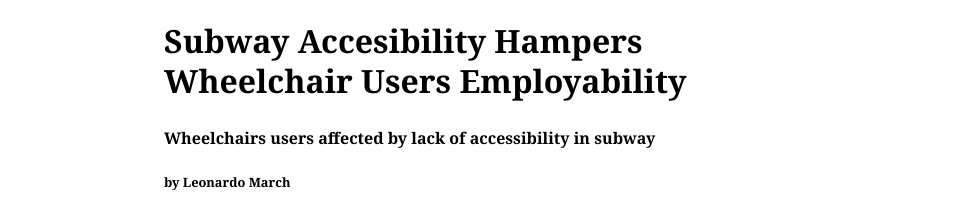
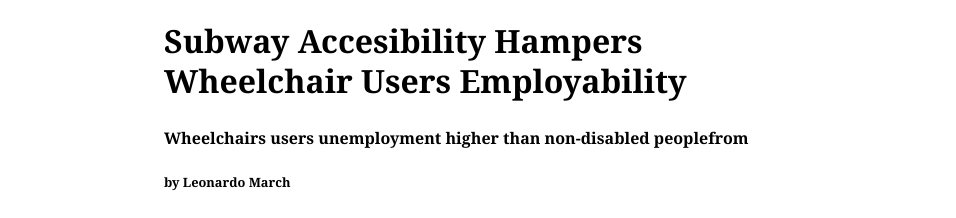
Before and after one commit to leonardomarch/leonardomarch.github.io, a plain HTML site: page index.html in a window 1280 px wide. Shown: the part 986-1204 px from the top of the page, without its empty margins (160-1116 px from the left). Drawn offline with Linux system fonts and the light colour scheme.

Commit message:
Update index.html

```diff
--- a/index.html
+++ b/index.html
@@ -19,7 +19,7 @@
 
 <div class="layout">
   <h1>Subway Accesibility Hampers Wheelchair Users Employability</h1>
-  <h5>Wheelchairs users affected by lack of accessibility in subway</h5>
+  <h5>Wheelchairs users unemployment higher than non-disabled peoplefrom </h5>
   <h6>by Leonardo March</h6>
 
 <div id="one"><img src="icon3.png" alt=""><caption>Thousands of wheelchair users
```
